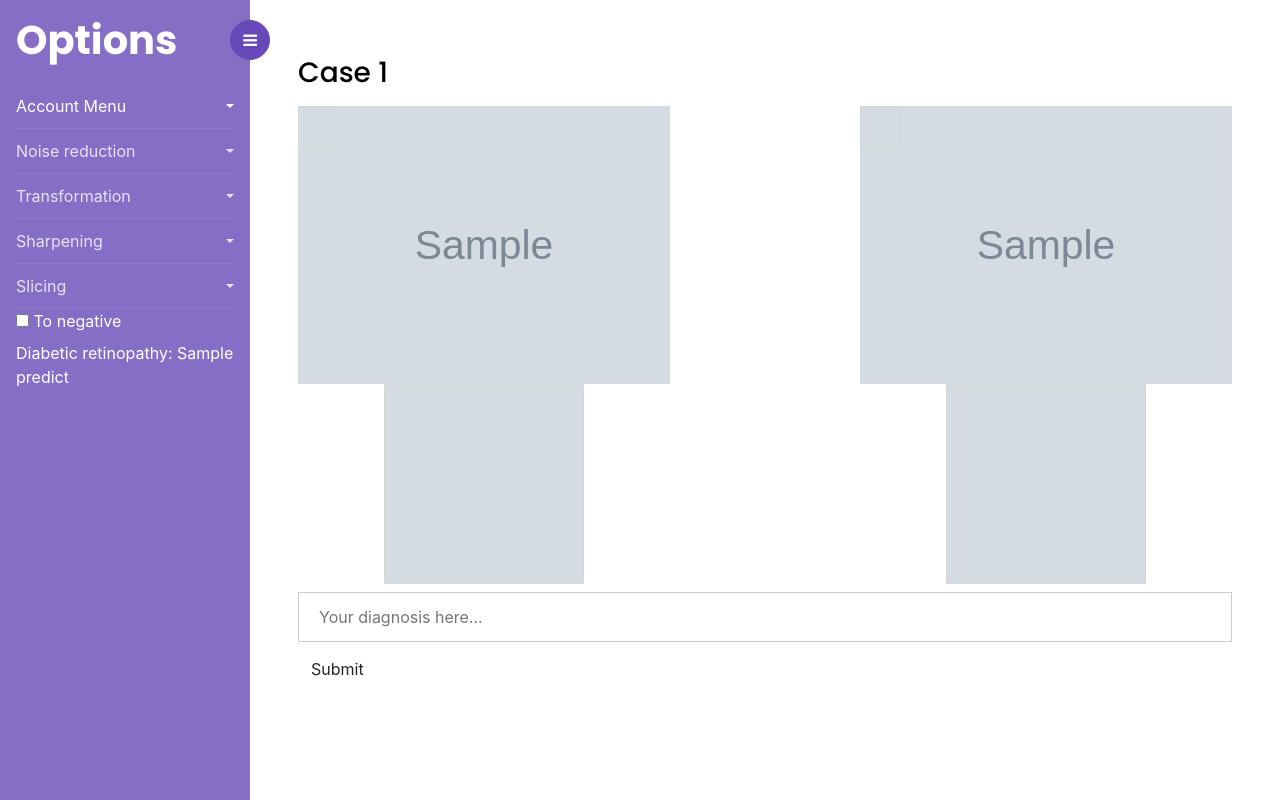
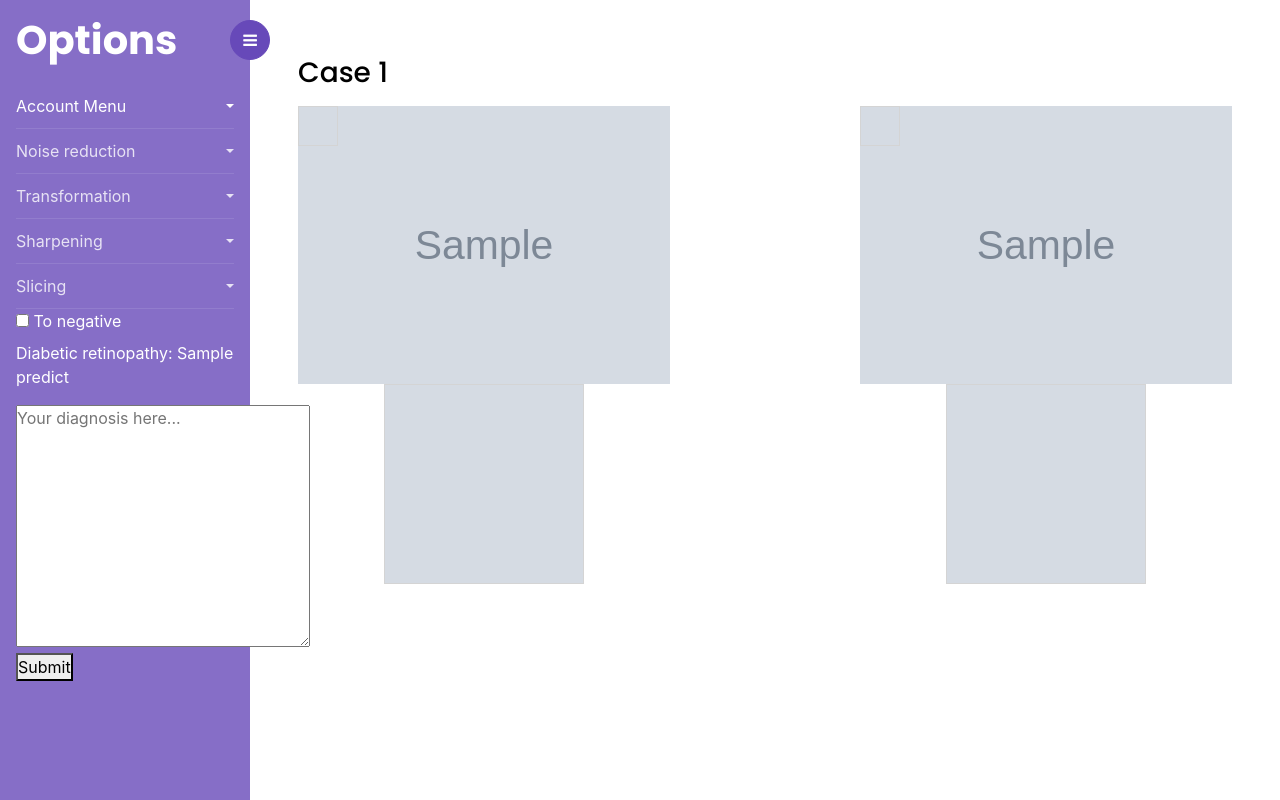
Before and after one commit to quandapro/se-repo, a Flask app: template src/templates/doctor.html in a window 1280 px wide. Run offline with Flask 2, Linux system fonts and the light colour scheme; the template is opened without the code that fills it: most values are stand-ins (such as "Sample title", 1, 10 or a date in 2020); grey boxes marked "Sample" are stand-in pictures; parts of the project's set-up code (start-up, migrations or seed data) failed here and were passed over; some libraries are stand-ins or nearby versions.

Commit message:
Move diagnosis form to option bar

```diff
--- a/src/templates/doctor.html
+++ b/src/templates/doctor.html
@@ -15,7 +15,6 @@
     <link rel="stylesheet" href="{{ url_for('static', filename='css/doctor.css') }}">
     <script src="{{ url_for('static', filename='js/jquery.3.4.1.js') }}"></script>
     <script src="{{ url_for('static', filename='js/bootstrap.min.js') }}"></script>
-    <!-- <script src="{{ url_for('static', filename='js/jquery.min.js') }}"></script> -->
     <script src="{{ url_for('static', filename='js/popper.js') }}"></script>
     <script src="{{ url_for('static', filename='js/main1.js') }}"></script>
     <script src="{{ url_for('static', filename='js/main.js') }}"></script>
@@ -166,7 +165,14 @@
                 <li>
                     <p>Diabetic retinopathy: {{ predict }}</p>
                 </li>
+                <li>
+                    <form action="{{ url_for('doctor', id=patientID) }}" method="POST">
+                        <textarea type="text" name='diagnosis' placeholder="Your diagnosis here..." rows="10" cols="27" required></textarea>
+                        <button type="submit">Submit</button>
+                    </form>
+                </li>
                 </ul>
+
             </div>
         </nav>
 
@@ -190,10 +196,6 @@
                     </div>
                 </div>
             </div>
-            <form action="{{ url_for('doctor', id=patientID) }}" method="POST">
-                <input type="text" name='diagnosis' placeholder="Your diagnosis here..." size="80" required>
-                <button type="submit" class="btn btn-submit">Submit</button>
-            </form>
         </div>
     </div>
 
```
Also changed, not shown: src/main.py (+10 -2 lines).
